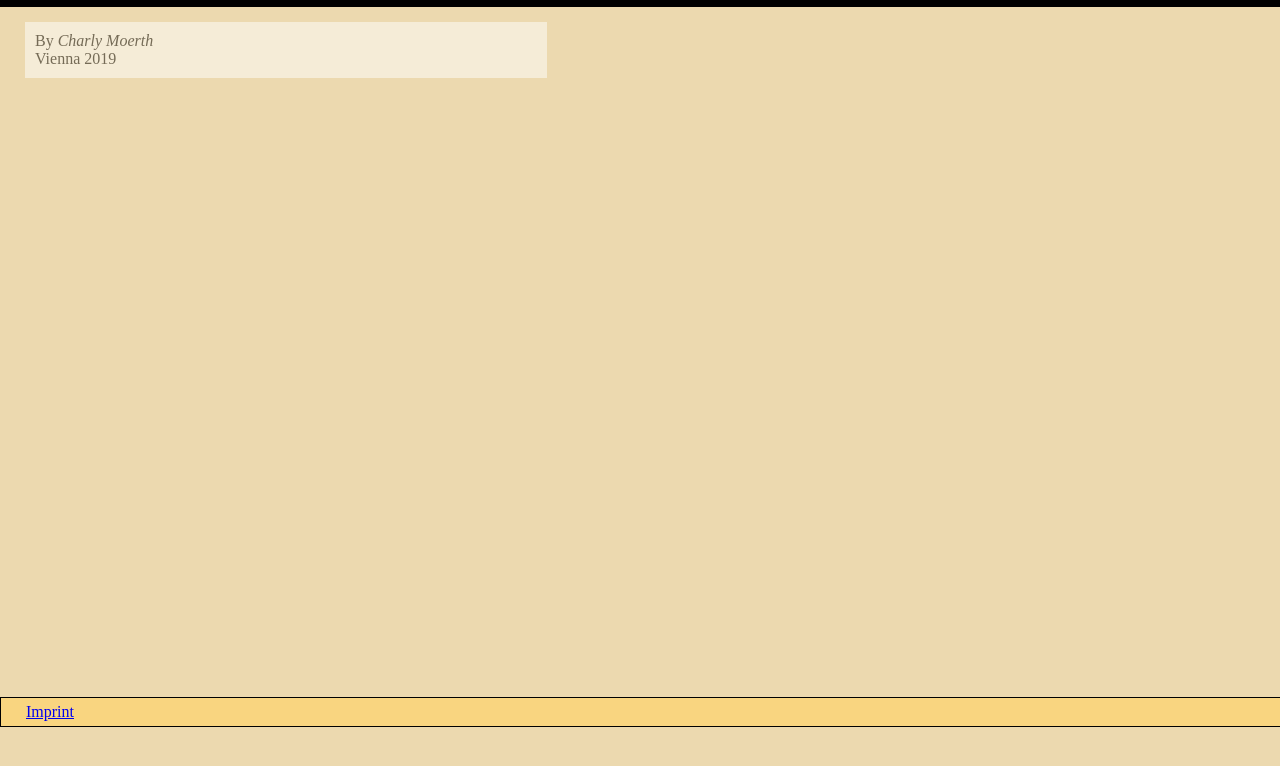
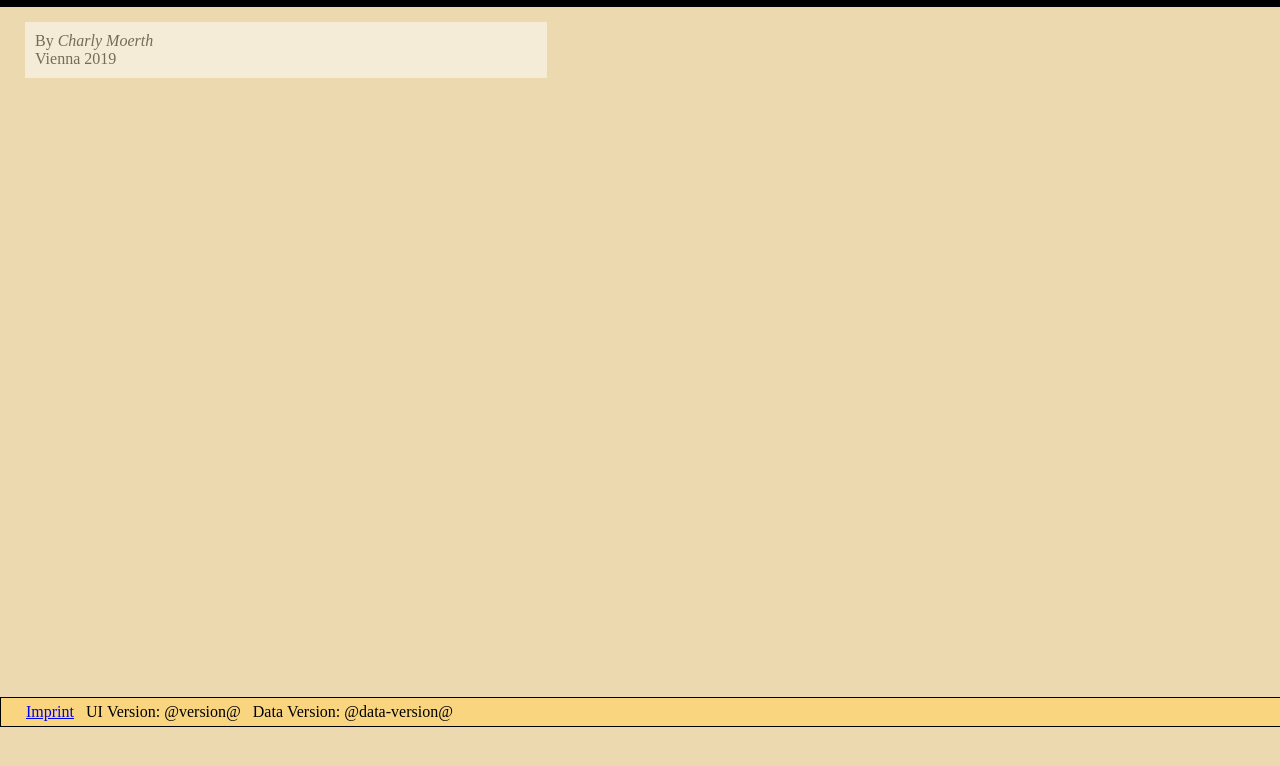
Before and after one commit to acdh-oeaw/zuludict-app, a website: page index.html in a window 1280 px wide. Shown: the part 74-840 px from the top of the page. Drawn offline with Linux system fonts and the light colour scheme.

Commit message:
Display UI and data version

```diff
--- a/index.html
+++ b/index.html
@@ -204,7 +204,7 @@
 
     <br/><br/>
 </div>
-<footer><a href="https://shared.acdh.oeaw.ac.at/acdh-common-assets/api/imprint.php?serviceID=13777&amp;outputLang=de">Imprint</a></footer>
+<footer><a href="https://shared.acdh.oeaw.ac.at/acdh-common-assets/api/imprint.php?serviceID=13777&amp;outputLang=de">Imprint</a>&nbsp;&nbsp;&nbsp;UI&nbsp;Version:&nbsp;@version@&nbsp;&nbsp;&nbsp;Data&nbsp;Version:&nbsp;@data-version@</footer>
 
    </body>
 </html>
```
Also changed, not shown: 1 other file.
